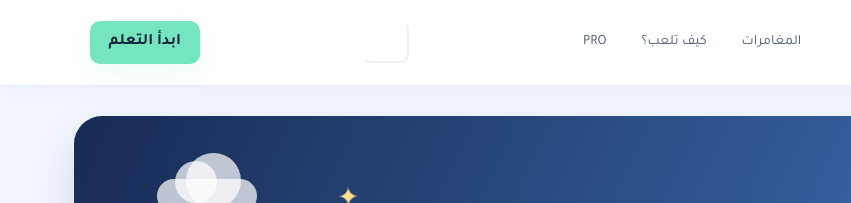
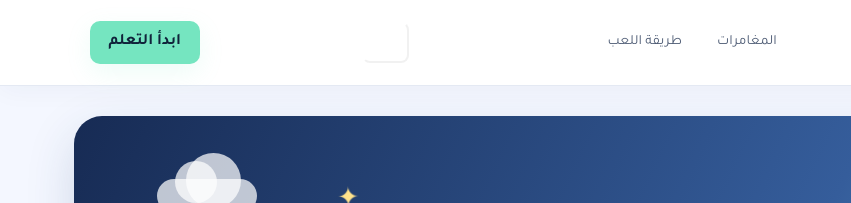
Before and after one commit to lensora-1/lexora-platform, a plain HTML site: page index.html in a window 1280 px wide. Shown: the top 203 px of the page, 0-851 px from the left. Drawn offline with Linux system fonts and the light colour scheme; a script that the page names is missing.

Commit message:
Remove navigation link to hidden legacy PRO section

```diff
--- a/index.html
+++ b/index.html
@@ -12,7 +12,7 @@
 <body>
 <header class="topbar">
   <a class="brand" href="#"><span class="brand-mark">L<span>▶</span></span><span>LEXORA<small>LEARN ENGLISH. LIVE THE LANGUAGE.</small></span></a>
-  <nav><a href="#worldMap">المغامرات</a><a href="#rewards">كيف تلعب؟</a><a href="#pro">PRO</a></nav>
+  <nav><a href="#worldMap">المغامرات</a><a href="#rewards">طريقة اللعب</a></nav>
   <div class="actions"><button class="lang" id="langBtn">EN</button><button class="btn btn-ghost" id="loginBtn" data-modal="login">تسجيل الدخول</button><button class="btn btn-mint" id="signupBtn" data-modal="signup">ابدأ التعلم</button><button class="btn btn-ghost" id="accountBtn" hidden>حسابي</button><button class="btn btn-ghost" id="adminOpenBtn" hidden>إدارة المحتوى</button><button class="btn btn-ghost" id="logoutBtn" hidden>خروج</button><button class="menu" id="menuBtn" aria-label="القائمة">☰</button></div>
 </header>
 <main>
```
